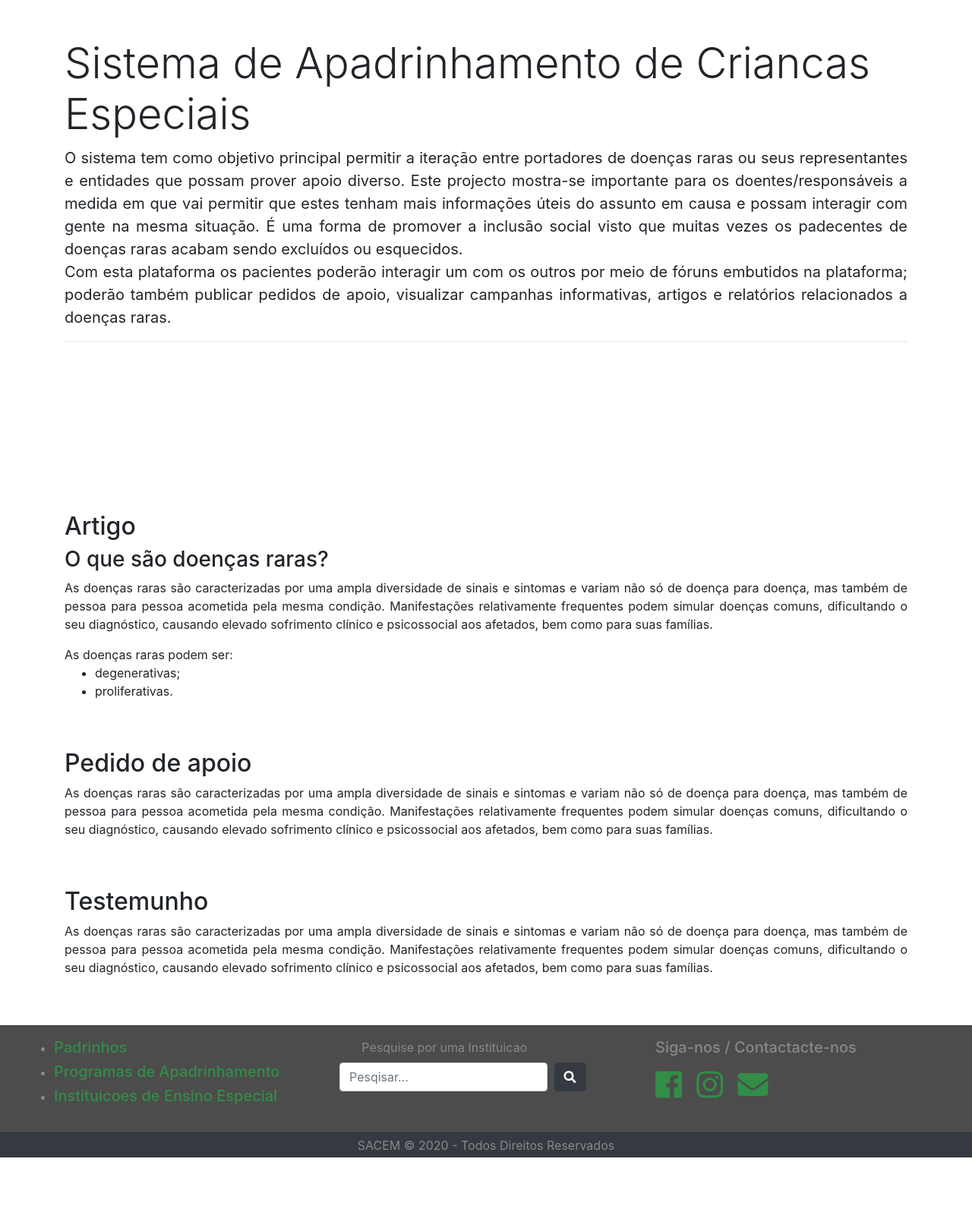
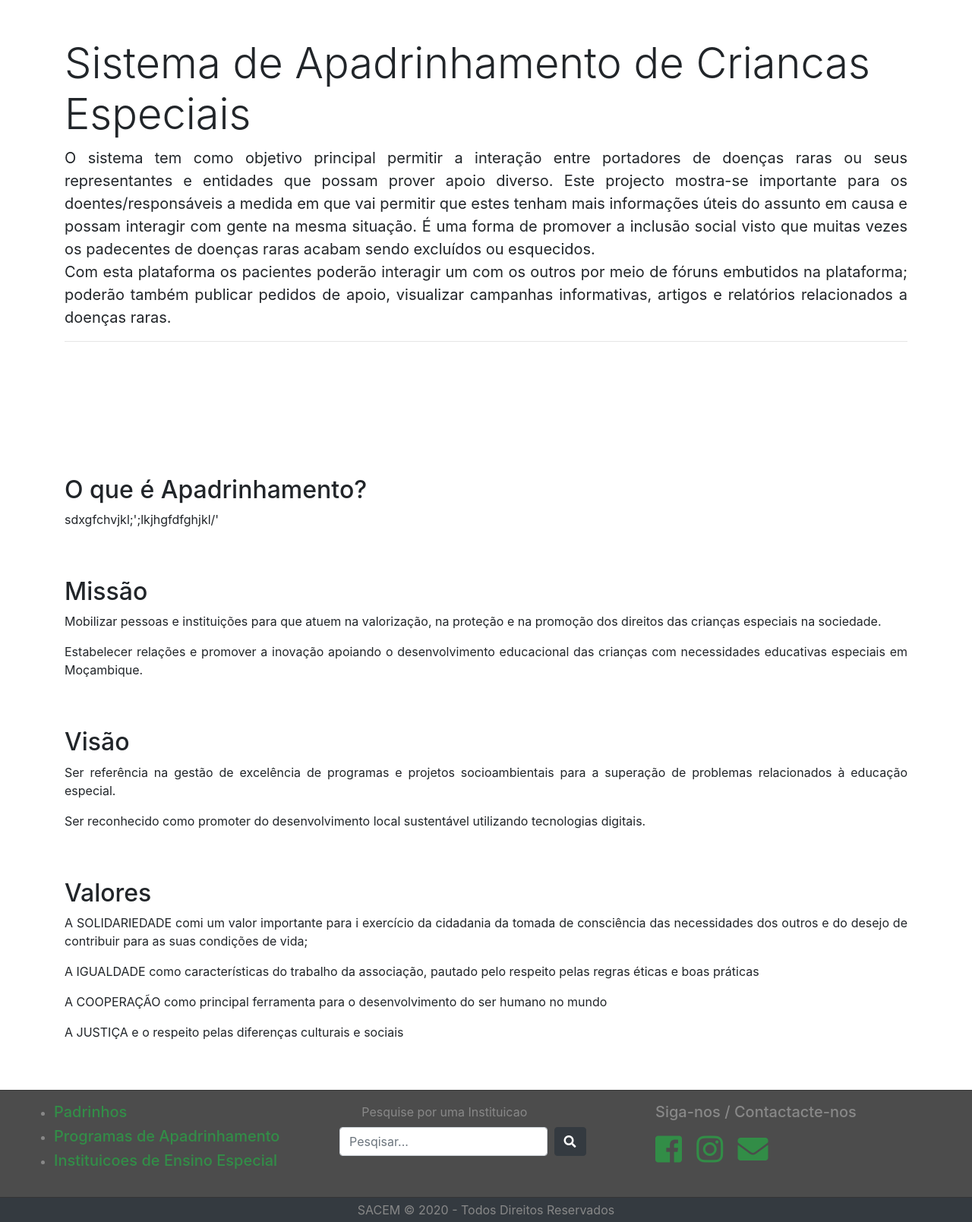
Before and after one commit to Folege/Portal, a PHP site: page / in a window 1280 px wide. Shown: the part 902-2511 px from the top of the page at 76% size. Before the commit the page ends 2426 px from the top, so only its background shows below. Run offline with PHP 8.4, Linux system fonts and the light colour scheme.

Commit message:
Update index.php

```diff
--- a/Aplicacao/index.php
+++ b/Aplicacao/index.php
@@ -89,7 +89,7 @@
                 <div class="col-12 " id="descricao-spdr">
                     <h1 class="display-4">Sistema de Apadrinhamento de Criancas Especiais</h1>
                     <p class="text-justify">
-                        O sistema tem como objetivo principal permitir a iteração
+                        O sistema tem como objetivo principal permitir a interação
                         entre portadores de doenças raras ou seus representantes e
                         entidades que possam prover apoio diverso. Este projecto
                         mostra-se importante para os doentes/responsáveis a medida
@@ -114,41 +114,26 @@
     <div class="container text-justify" id="conteudo">
 
         <div class="row my-5">
-            <div class="col-12" id="campanha">
-                <?php
-                    lerCampanhas(3);
-                ?>
-            </div>
-        </div>
+            <div class="col-12" id="artigo">
+                <h2>O que é Apadrinhamento?</h2>
 
-        <div class="row my-5">
-            <div class="col-12" id="artigo">
-                <h2>Artigo</h2>
-                <h3>O que são doenças raras?</h3>
                 <p>
-                    As doenças raras são caracterizadas por uma ampla diversidade de sinais e sintomas e
-                    variam não só de doença para doença, mas também de pessoa para pessoa acometida pela
-                    mesma condição. Manifestações relativamente frequentes podem simular doenças comuns,
-                    dificultando o seu diagnóstico, causando elevado sofrimento clínico e psicossocial aos afetados,
-                    bem como para suas famílias.
+                    sdxgfchvjkl;';lkjhgfdfghjkl/'
                 </p>
-                As doenças raras podem ser:
-                <ul>
-                    <li>degenerativas;</li>
-                    <li>proliferativas.</li>
-                </ul>
+
             </div>
         </div>
 
         <div class="row my-5">
             <div class="col-12" id="apoio">
-                <h2>Pedido de apoio</h2>
+                <h2>Missão</h2>
                 <p>
-                    As doenças raras são caracterizadas por uma ampla diversidade de sinais e sintomas e
-                    variam não só de doença para doença, mas também de pessoa para pessoa acometida pela
-                    mesma condição. Manifestações relativamente frequentes podem simular doenças comuns,
-                    dificultando o seu diagnóstico, causando elevado sofrimento clínico e psicossocial aos afetados,
-                    bem como para suas famílias.
+                    Mobilizar pessoas e instituições para que atuem na valorização,
+                    na proteção e na promoção dos direitos das crianças especiais na sociedade.
+                </p>
+                <p>
+                    Estabelecer relações e promover a inovação apoiando o desenvolvimento
+                    educacional das crianças com necessidades educativas especiais em Moçambique.
                 </p>
 
             </div>
@@ -156,17 +141,40 @@
 
         <div class="row my-5">
             <div class="col-12" id="testemunho">
-                <h2>Testemunho</h2>
+                <h2>Visão</h2>
                 <p>
-                    As doenças raras são caracterizadas por uma ampla diversidade de sinais e sintomas e
-                    variam não só de doença para doença, mas também de pessoa para pessoa acometida pela
-                    mesma condição. Manifestações relativamente frequentes podem simular doenças comuns,
-                    dificultando o seu diagnóstico, causando elevado sofrimento clínico e psicossocial aos afetados,
-                    bem como para suas famílias.
+                    Ser referência na gestão de excelência de programas e projetos
+                    socioambientais para a superação de problemas relacionados à educação especial.
+
+                </p>
+                <p>
+                    Ser reconhecido como promoter do desenvolvimento local
+                    sustentável utilizando tecnologias digitais.
                 </p>
             </div>
         </div>
 
+        <div class="row my-5">
+            <div class="col-12" id="testemunho">
+                <h2>Valores</h2>
+                <p>
+                    A SOLIDARIEDADE comi um valor importante para i exercício
+                    da cidadania da tomada de consciência das necessidades dos
+                    outros e do desejo de contribuir para as suas condições de vida;
+                </p>
+                <p>
+                    A IGUALDADE como características do trabalho da associação,
+                    pautado pelo respeito pelas regras éticas e boas práticas
+                </p>
+                <p>
+                    A COOPERAÇÃO como principal ferramenta para o desenvolvimento
+                    do ser humano no mundo
+                </p>
+                <p>
+                    A JUSTIÇA e o respeito pelas diferenças culturais e sociais
+                </p>
+            </div>
+        </div>
     </div>
 
     <!--Rodape-->
```
